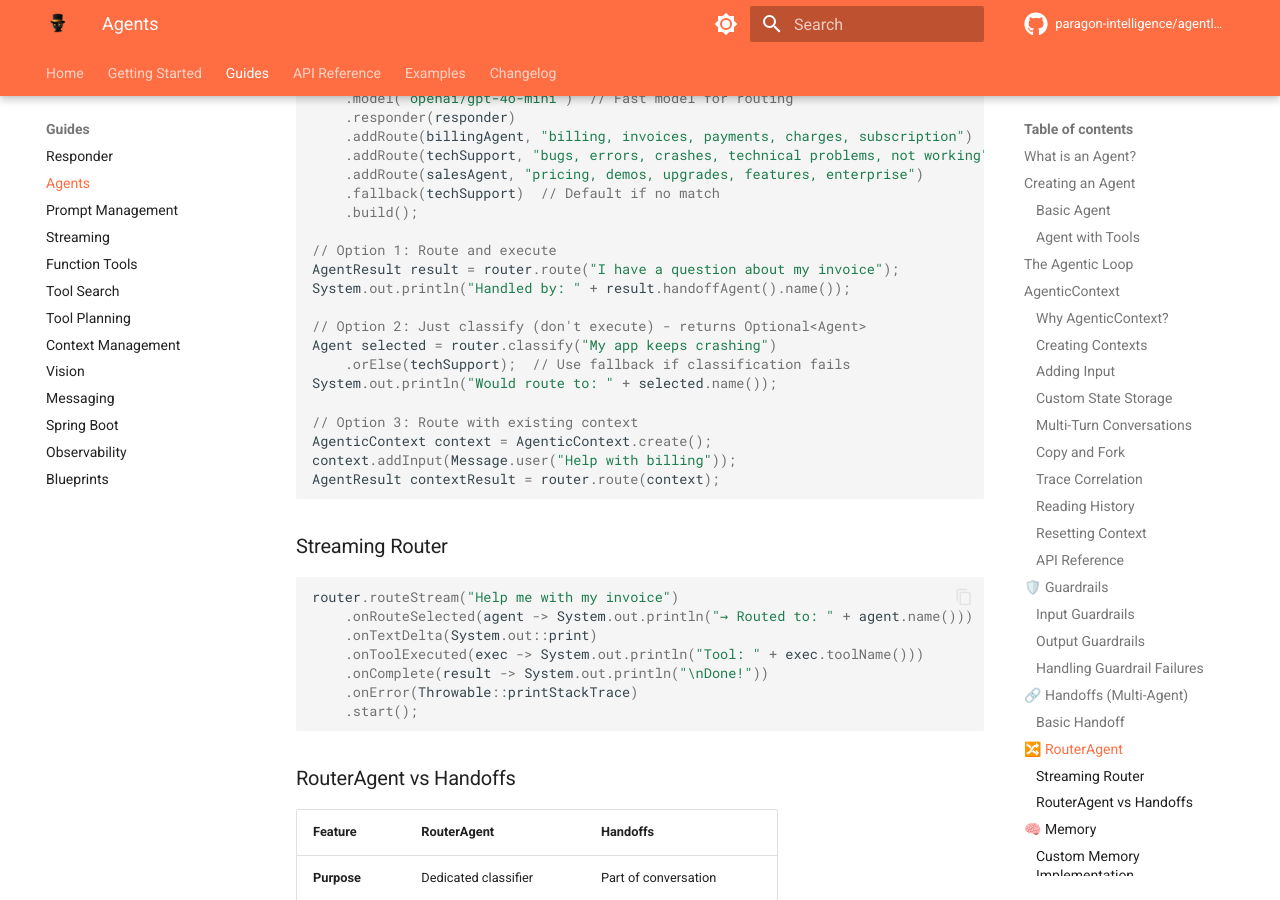
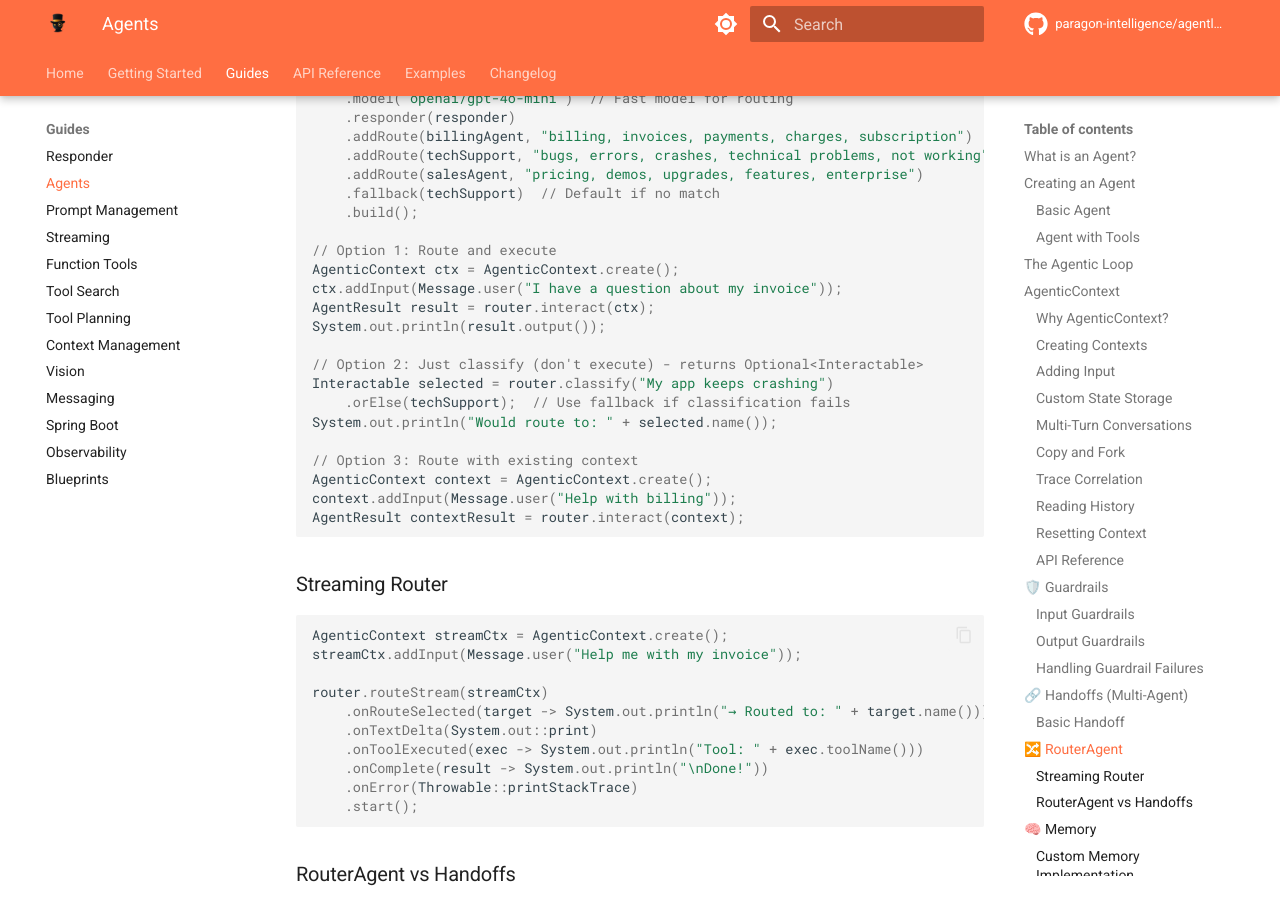
Before and after one commit to paragon-intelligence/agentle4j, an MkDocs documentation site: the page built from docs/guides/agents.md, in a window 1280 px wide and 900 px high, scrolled down 9677 px. Built offline with MkDocs 1.6.1 and Material for MkDocs 9.7.7, drawn with Linux system fonts in a browser that asks for light colours; comment, search, counter and statistics services are not loaded; the version menu is left out.

Commit message:
fixing docs

````diff
--- a/docs/guides/agents.md
+++ b/docs/guides/agents.md
@@ -427,25 +427,30 @@ RouterAgent router = RouterAgent.builder()
     .build();
 
 // Option 1: Route and execute
-AgentResult result = router.route("I have a question about my invoice");
-System.out.println("Handled by: " + result.handoffAgent().name());
-
-// Option 2: Just classify (don't execute) - returns Optional<Agent>
-Agent selected = router.classify("My app keeps crashing")
+AgenticContext ctx = AgenticContext.create();
+ctx.addInput(Message.user("I have a question about my invoice"));
+AgentResult result = router.interact(ctx);
+System.out.println(result.output());
+
+// Option 2: Just classify (don't execute) - returns Optional<Interactable>
+Interactable selected = router.classify("My app keeps crashing")
     .orElse(techSupport);  // Use fallback if classification fails
 System.out.println("Would route to: " + selected.name());
 
 // Option 3: Route with existing context
 AgenticContext context = AgenticContext.create();
 context.addInput(Message.user("Help with billing"));
-AgentResult contextResult = router.route(context);
+AgentResult contextResult = router.interact(context);
 ```
 
 ### Streaming Router
 
 ```java
-router.routeStream("Help me with my invoice")
-    .onRouteSelected(agent -> System.out.println("→ Routed to: " + agent.name()))
+AgenticContext streamCtx = AgenticContext.create();
+streamCtx.addInput(Message.user("Help me with my invoice"));
+
+router.routeStream(streamCtx)
+    .onRouteSelected(target -> System.out.println("→ Routed to: " + target.name()))
     .onTextDelta(System.out::print)
     .onToolExecuted(exec -> System.out.println("Tool: " + exec.toolName()))
     .onComplete(result -> System.out.println("\nDone!"))
````
Also changed, not shown: docs/guides/spring-boot.md (+2 -2 lines).
